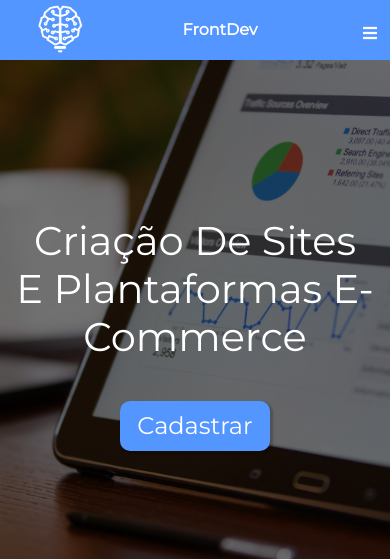
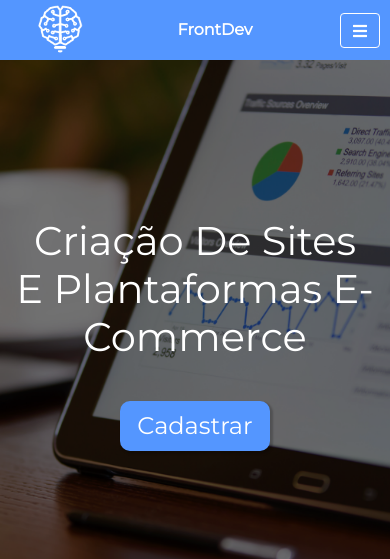
Before and after one commit to FrontDevWork/Center-Dev, a PHP site: page / in a window 390 px wide. Shown: the top 559 px of the page. Run offline with PHP 8.4, Linux system fonts and the light colour scheme.

Commit message:
ajustes no botao do menu

```diff
--- a/css/style.css
+++ b/css/style.css
@@ -388,6 +388,9 @@ button.btn-formulario:hover {
     width: 40px;
     height: 30px;
     z-index: 3;
+    border-color: #fff;
+    padding-bottom: 27px;
+    margin-right: 10px;
   }
 
   .open-nav i {
```
